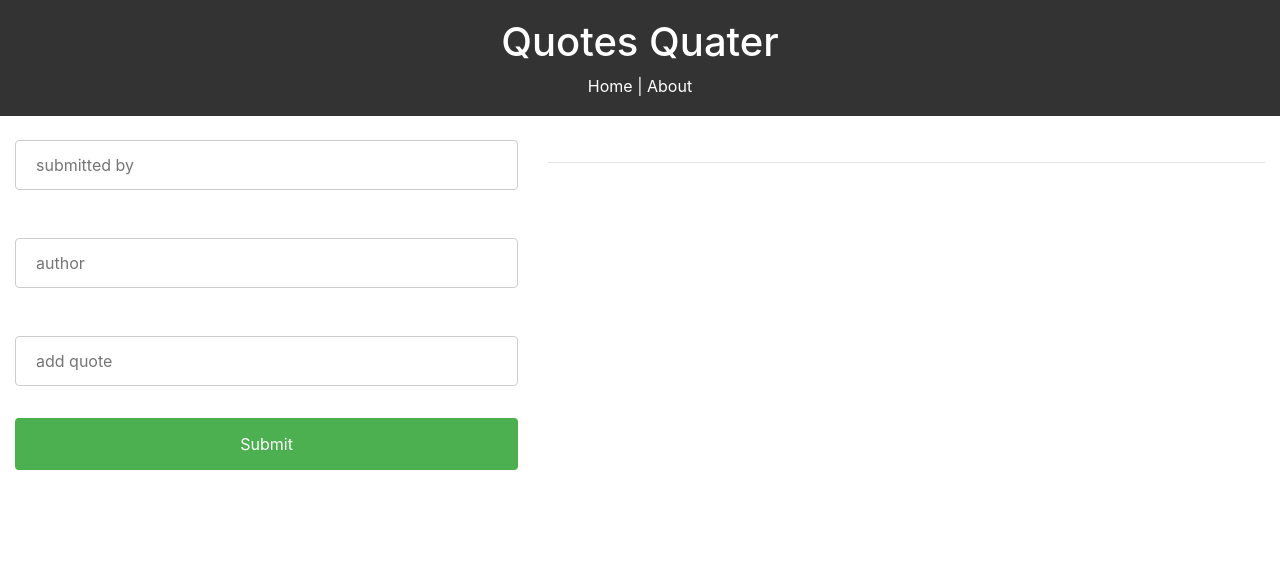
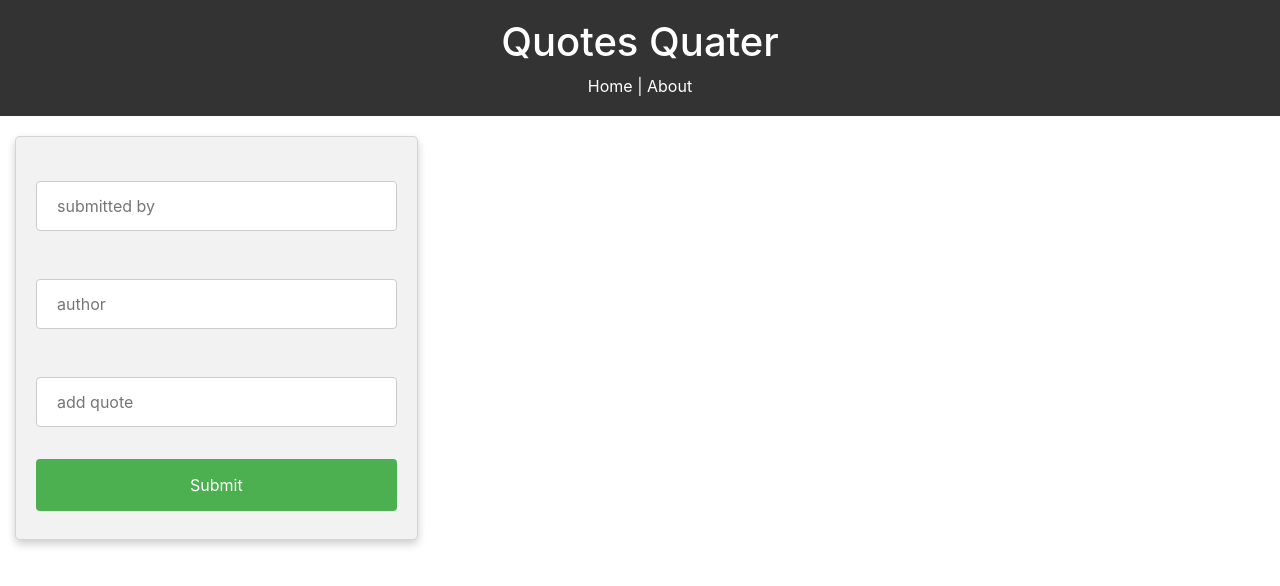
Before and after one commit to vsidera/Quotes, an Angular app: page / in a window 1280 px wide. Shown: the top 586 px of the page. Built offline with nearby package versions, Linux system fonts and the light colour scheme; no server answers.

Commit message:
add class card

```diff
--- a/src/app/components/add-quote/add-quote.component.css
+++ b/src/app/components/add-quote/add-quote.component.css
@@ -28,3 +28,19 @@ input[type=text], select {
     background-color: #f2f2f2;
     padding: 20px;
   }
+
+  .card {
+    box-shadow: 0 4px 8px 0 rgba(0,0,0,0.2);
+    transition: 0.3s;
+    width: 80%;
+    padding-top: 20px;
+    margin-top: 20px;
+  }
+
+  .card:hover {
+    box-shadow: 0 8px 16px 0 rgba(0,0,0,0.2);
+  }
+
+  .container {
+    padding: 2px 16px;
+  }
--- a/src/app/components/add-quote/add-quote.component.html
+++ b/src/app/components/add-quote/add-quote.component.html
@@ -1,6 +1,9 @@
+
+<div class="card">
 <form class="form" (ngSubmit)="onSubmit()">
     <input type="text" name="title" [(ngModel)]="title" placeholder="submitted by"> <br>
     <input type="text" name="author" [(ngModel)]="author" placeholder="author"> <br>
     <input type="text" name="body" [(ngModel)]="body" placeholder="add quote"><br>
     <input type="submit" value="Submit" class="btn">
 </form>
+</div>
--- a/src/app/components/quote-item/quote-item.component.css
+++ b/src/app/components/quote-item/quote-item.component.css
@@ -13,3 +13,17 @@
       padding: 10px;
       border-bottom: 1px #ccc dotted;
   }
+
+  .card {
+    box-shadow: 0 4px 8px 0 rgba(0,0,0,0.2);
+    transition: 0.3s;
+    width: 90%;
+  }
+
+  .card:hover {
+    box-shadow: 0 8px 16px 0 rgba(0,0,0,0.2);
+  }
+
+  .container {
+    padding: 2px 16px;
+  }
--- a/src/app/components/quote-item/quote-item.component.html
+++ b/src/app/components/quote-item/quote-item.component.html
@@ -1,5 +1,6 @@
 
-<div>
+<div class="card">
+<div class="quote">
     <p>
         <!-- <input type="checkbox"/> -->
 
@@ -10,3 +11,4 @@
         <button (click)="onDelete(quote)" class="del">X</button>
     </p>
 </div>
+</div>
--- a/src/app/components/quotes/quotes.component.html
+++ b/src/app/components/quotes/quotes.component.html
@@ -14,7 +14,7 @@
 (deleteQuote)= "deleteQuote($event)"
 >
 </app-quote-item>
-<hr>
+
 </div>
 </div>
 </div>
```
